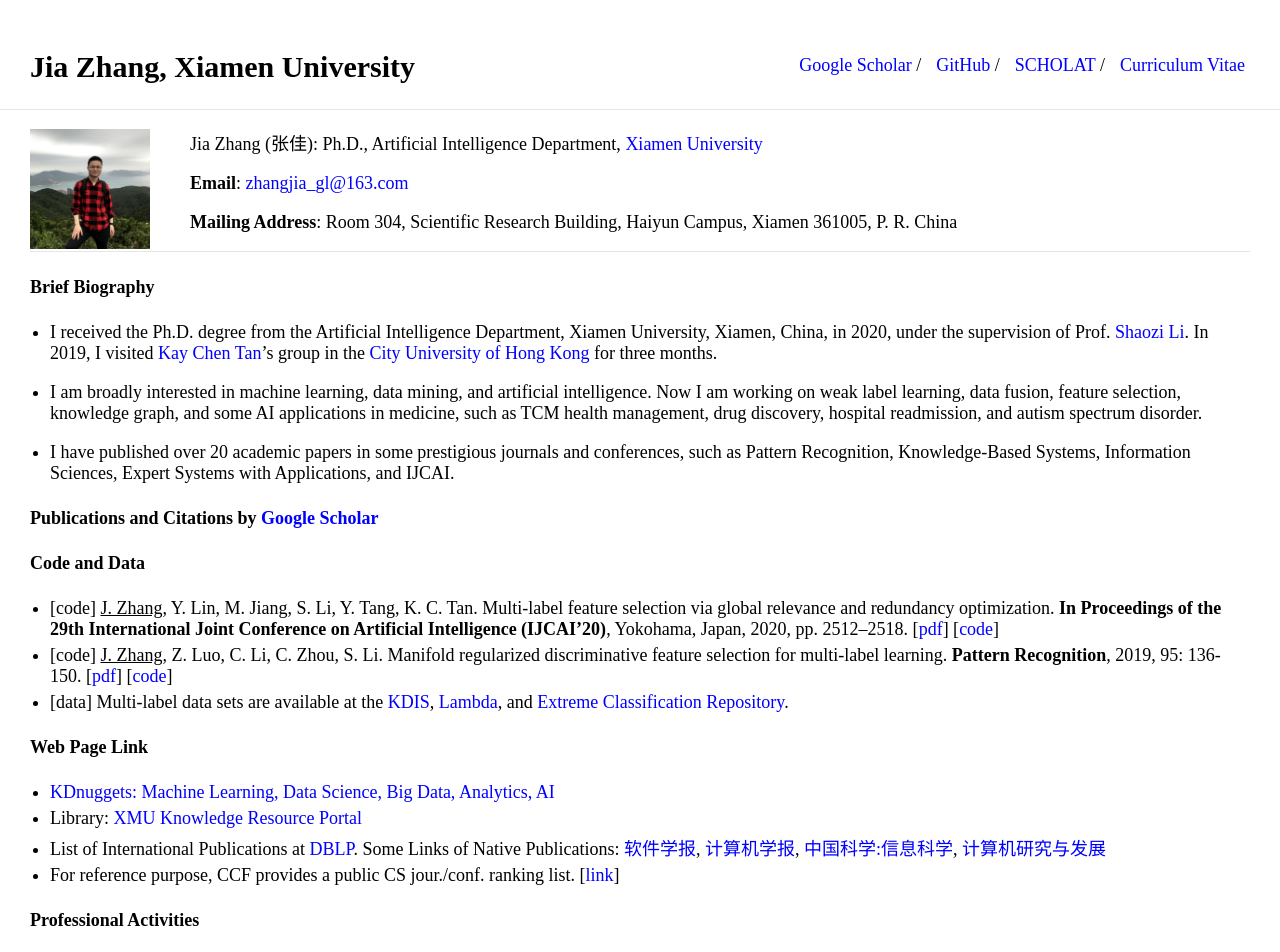
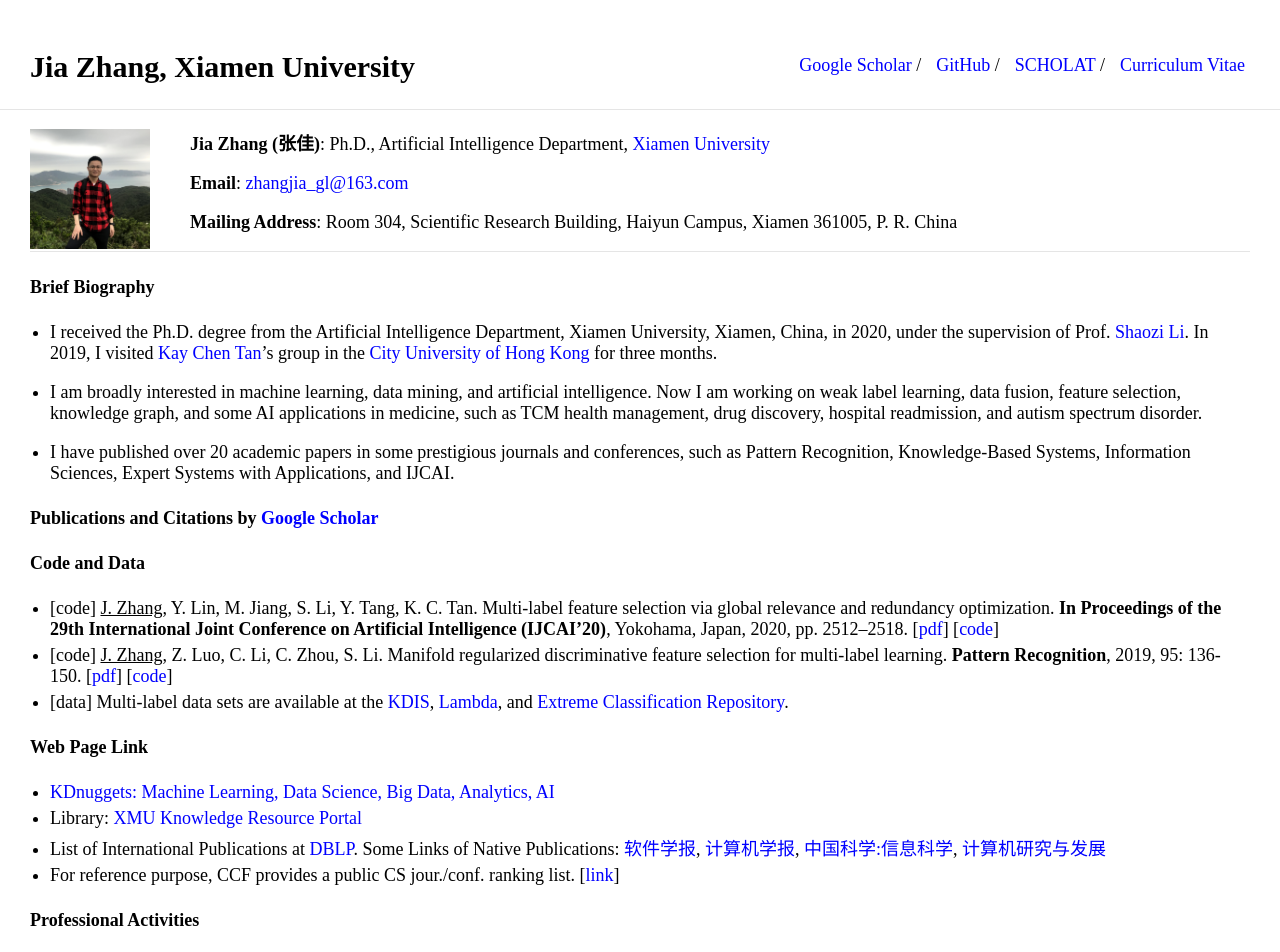
Before and after one commit to jiazhang-ml/jiazhang-ml.github.io, a Jekyll site: the page built from index.md, in a window 1280 px wide. Shown: the top 952 px of the page. Built offline with Jekyll 4.4.1, drawn with Linux system fonts in a browser that asks for light colours.

```diff
--- a/index.md
+++ b/index.md
@@ -5,7 +5,7 @@ layout: default
 
 <img class="profile-picture" src="1.jpg">
 
-Jia Zhang (张佳): Ph.D., Artificial Intelligence Department, [Xiamen University](https://www.xmu.edu.cn/)
+**Jia Zhang (张佳)**: Ph.D., Artificial Intelligence Department, [Xiamen University](https://www.xmu.edu.cn/)
 
 **Email**: [zhangjia_gl@163.com](mailto:zhangjia_gl@163.com)
 
```
